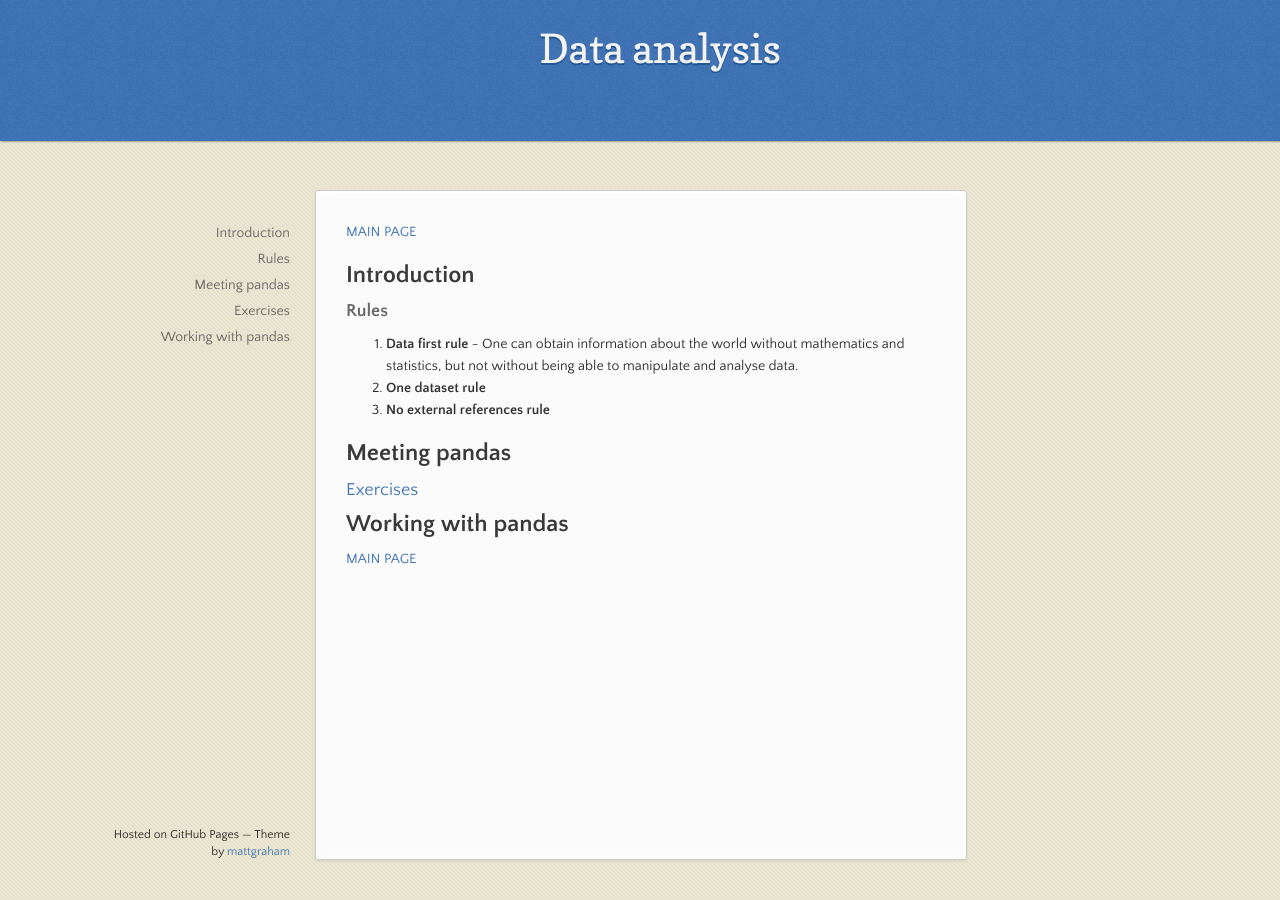
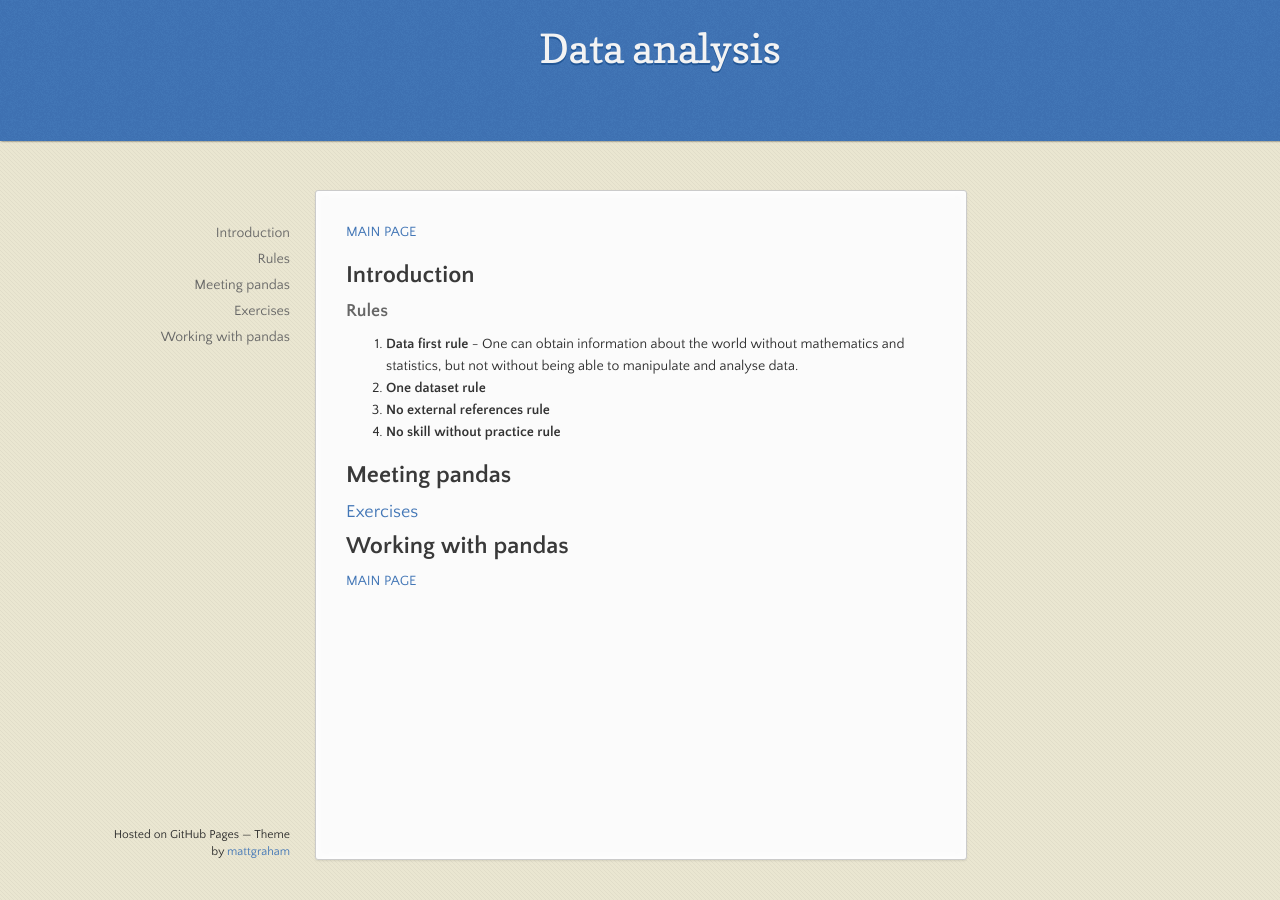
Before and after one commit to soukupmarek-edin/soukupmarek-edin.github.io, a Jekyll site: the page built from data_analysis/data_analysis_main.md, in a window 1280 px wide. Built offline with Jekyll 4.4.1, drawn with Linux system fonts in a browser that asks for light colours; Markdown is read by kramdown in place of the engine named in the settings.

Commit message:
Update data_analysis_main.md

```diff
--- a/data_analysis/data_analysis_main.md
+++ b/data_analysis/data_analysis_main.md
@@ -11,6 +11,7 @@ layout: data_analysis_index
 1. **Data first rule** - One can obtain information about the world without mathematics and statistics, but not without being able to manipulate and analyse data.
 1. **One dataset rule**
 1. **No external references rule**
+1. **No skill without practice rule**
 
 ## Meeting pandas
 
```
